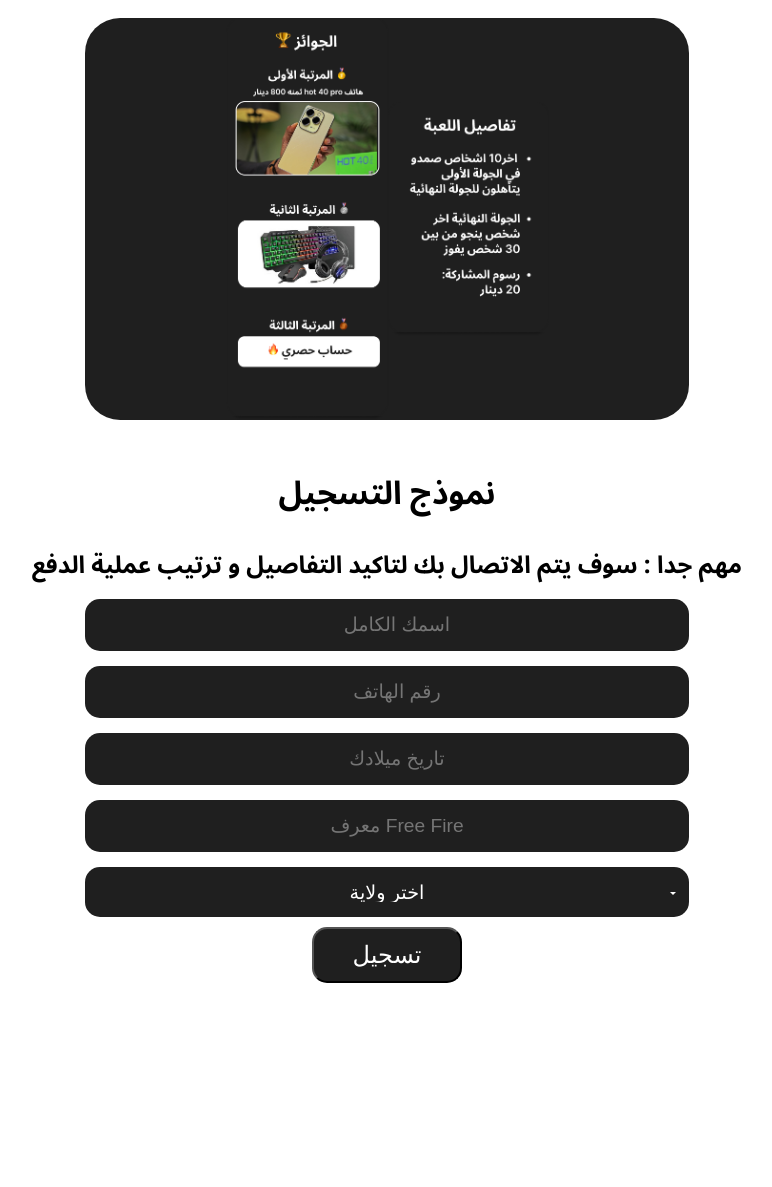
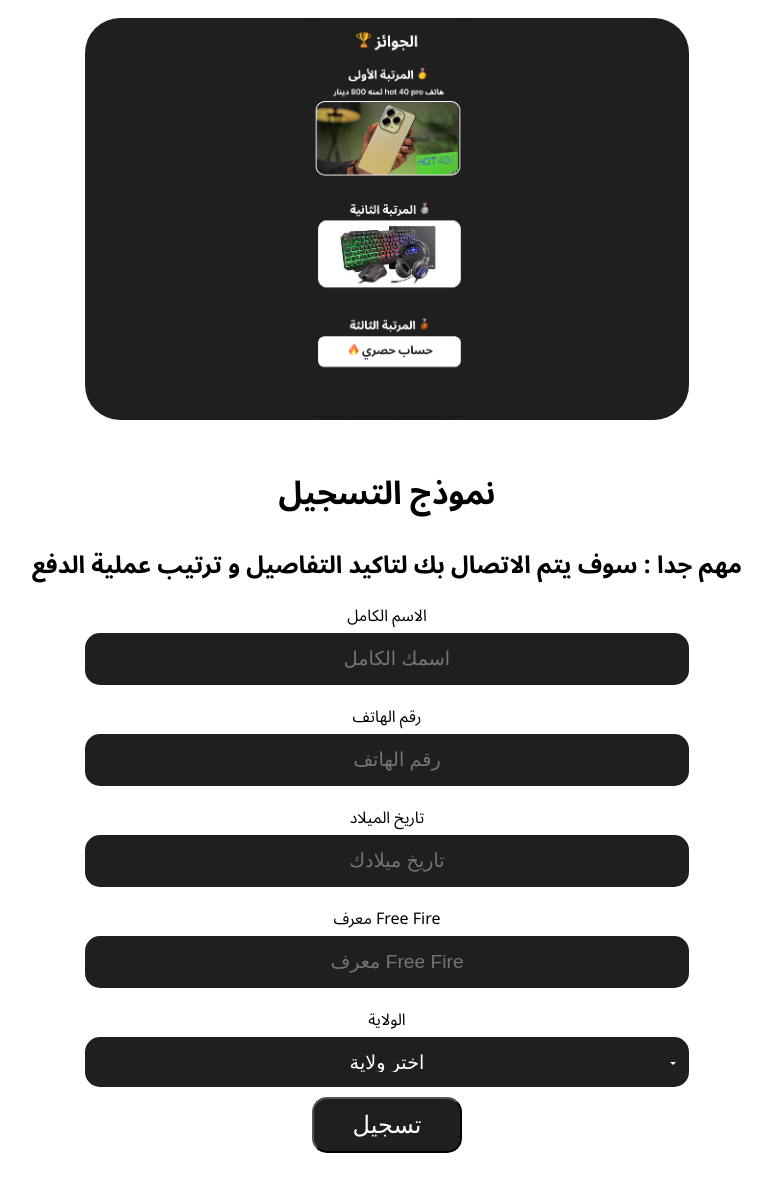
Before and after one commit to VortexMena/vortex, a plain HTML site: page index.html in a window 1280 px wide. Shown: the part 513-1700 px from the top of the page, without its empty margins (253-1025 px from the left). Before the commit the page ends 1636 px from the top, so only its background shows below. Drawn offline with Linux system fonts and the light colour scheme; a web font is replaced by a local one.

Commit message:
Update index.html

```diff
--- a/index.html
+++ b/index.html
@@ -34,9 +34,8 @@
             </div>
           </div>
         <h1 id="h2">تفاصيل المسابقة</h1>
-        <div class="imges">
-            <img src="files/Desktop - 5.png" alt="">
-            <img src="files/Desktop - 6.png" alt="">
+        <div class="imges" id="img">
+            <img src="files/Desktop - 5.png" alt="error">
         </div>
         <h1 id="h3">نموذج التسجيل</h1>
         <h2 id="p">مهم جدا : سوف يتم الاتصال بك لتاكيد التفاصيل و ترتيب عملية الدفع</h2>
@@ -46,20 +45,25 @@
             <input type="hidden" name="access_key" value="8d653e44-e78f-40db-a17c-cdd55ded3efd">
             <input type="hidden" name="code" value="E1Y25M8D1">
             <div class="box">
+                <label for="name">الاسم الكامل</label>
                 <input type="text" name="name" id="name" placeholder="اسمك الكامل" >
             </div>
             <div class="box">
+                <label for="number">رقم الهاتف</label>
                 <input type="text" name="phone" id="number" placeholder="رقم الهاتف" >
             </div>
 
             <!-- Updated Date of Birth Section -->
             <div class="box">
+                <label for="date">تاريخ الميلاد</label>
                 <input type="text" name="birthdate" id="date" min="1900-01-01" max="2025-01-01" placeholder="تاريخ ميلادك" />
             </div>
             <div class="box">
+                <label for="freefire">معرف Free Fire</label>
                 <input type="number" name="freefireId" id="freefire" placeholder="معرف Free Fire" >
             </div>
 <div class="box">
+    <label for="state">الولاية</label>
     <select name="state" id="state">
         <option value="">اختر ولاية</option>
         <option value="صفاقس">صفاقس</option>
@@ -87,7 +91,7 @@
         <option value="تونس">تونس</option>
         <option value="زغوان">زغوان</option>
     </select>
-</div>
+    </div id="btnn">
             <button type="submit">تسجيل</button>
         </form>
         <div id="errors"></div>
```
